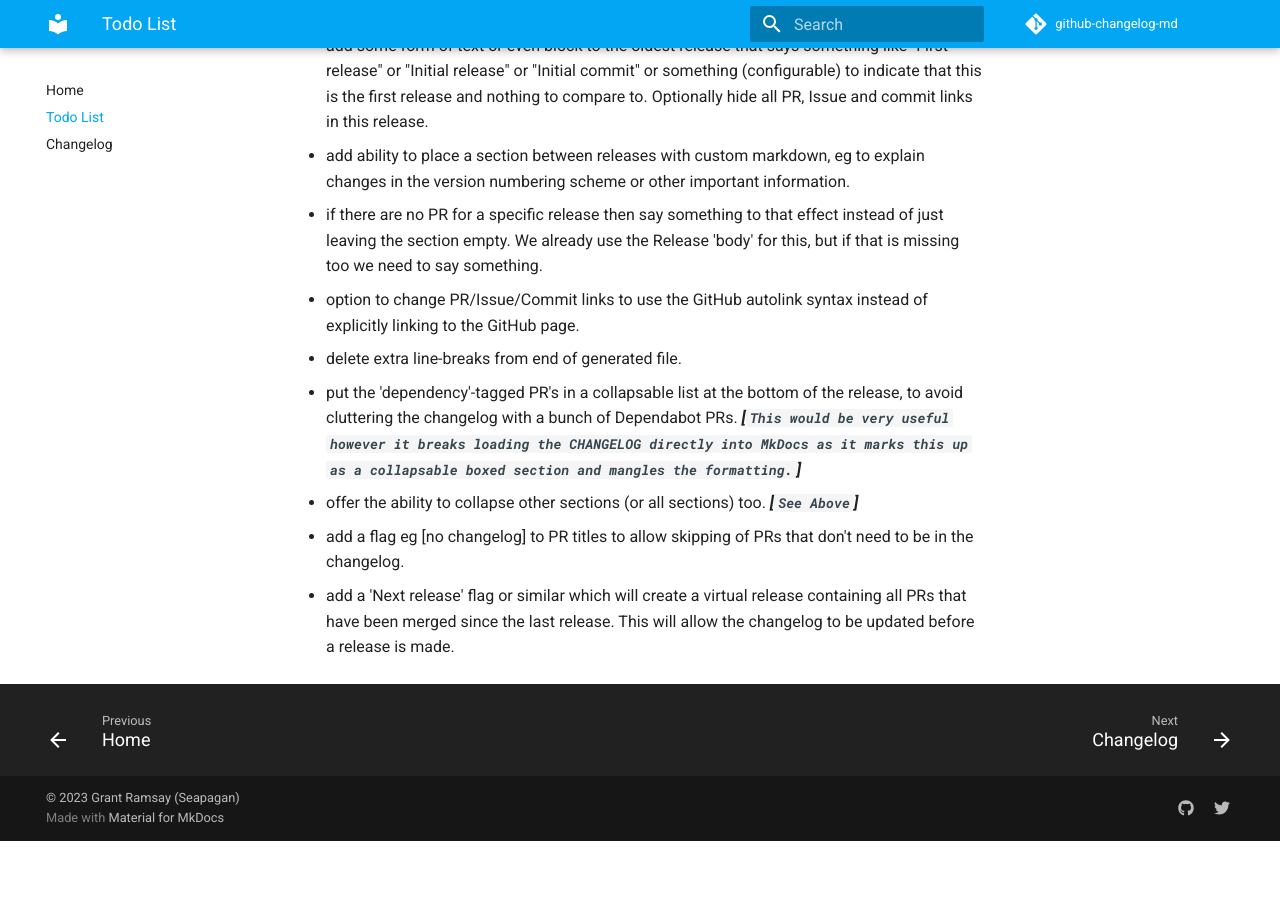
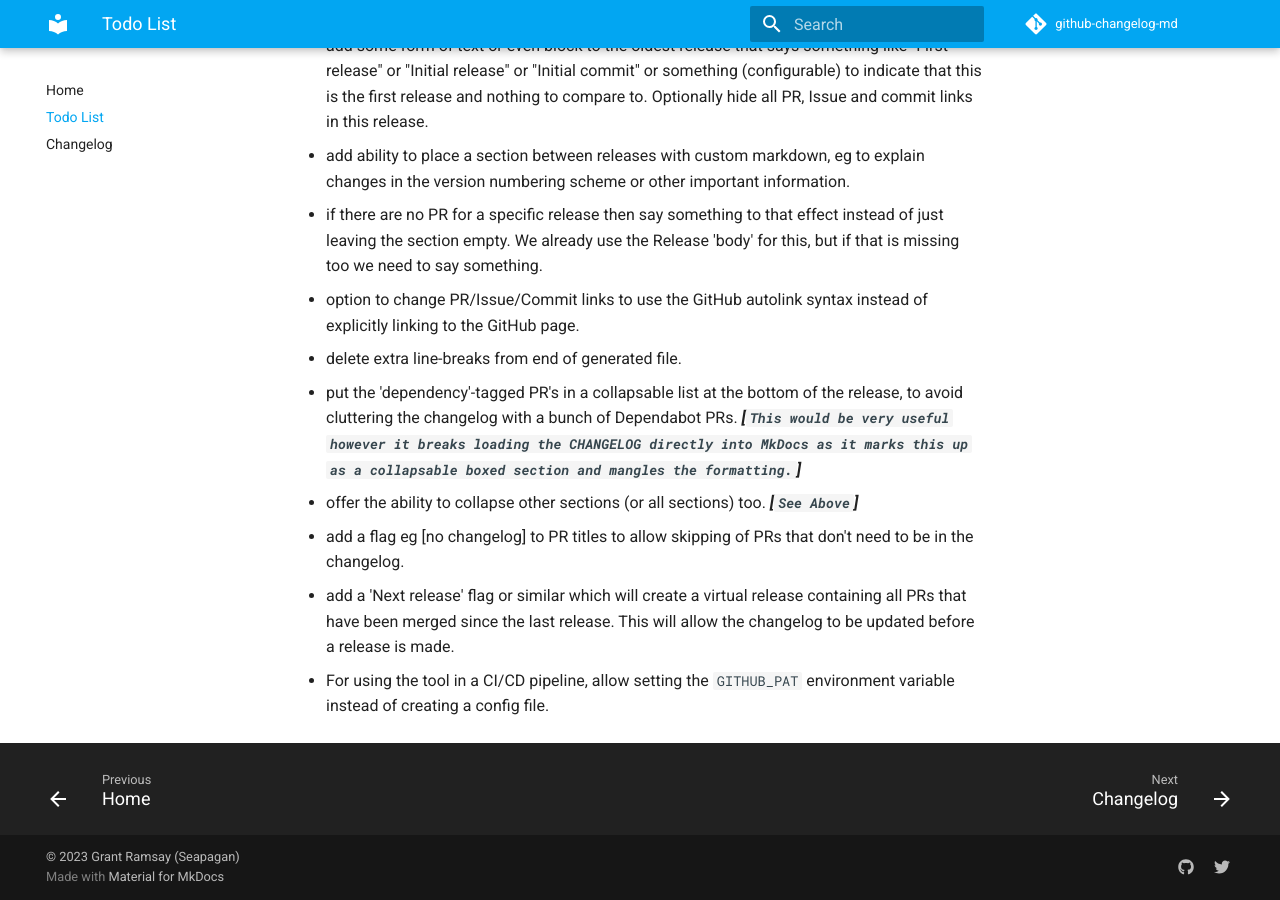
Before and after one commit to seapagan/github-changelog-md, an MkDocs documentation site: the page built from docs/todo_list.md, in a window 1280 px wide and 900 px high, scrolled down 854 px. Built offline with MkDocs 1.6.1 and Material for MkDocs 9.7.7, drawn with Linux system fonts in a browser that asks for light colours; comment, search, counter and statistics services are not loaded; before the commit the page ends 1695 px from its top, so only the background shows below that.

Commit message:
update TODO
Signed-off-by: Grant Ramsay <seapagan@gmail.com>

```diff
--- a/TODO.md
+++ b/TODO.md
@@ -51,3 +51,5 @@ implemented but it's good to have a list of ideas.
 - add a 'Next release' flag or similar which will create a virtual release
   containing all PRs that have been merged since the last release. This will
   allow the changelog to be updated before a release is made.
+- For using the tool in a CI/CD pipeline, allow setting the `GITHUB_PAT`
+  environment variable instead of creating a config file.
```
